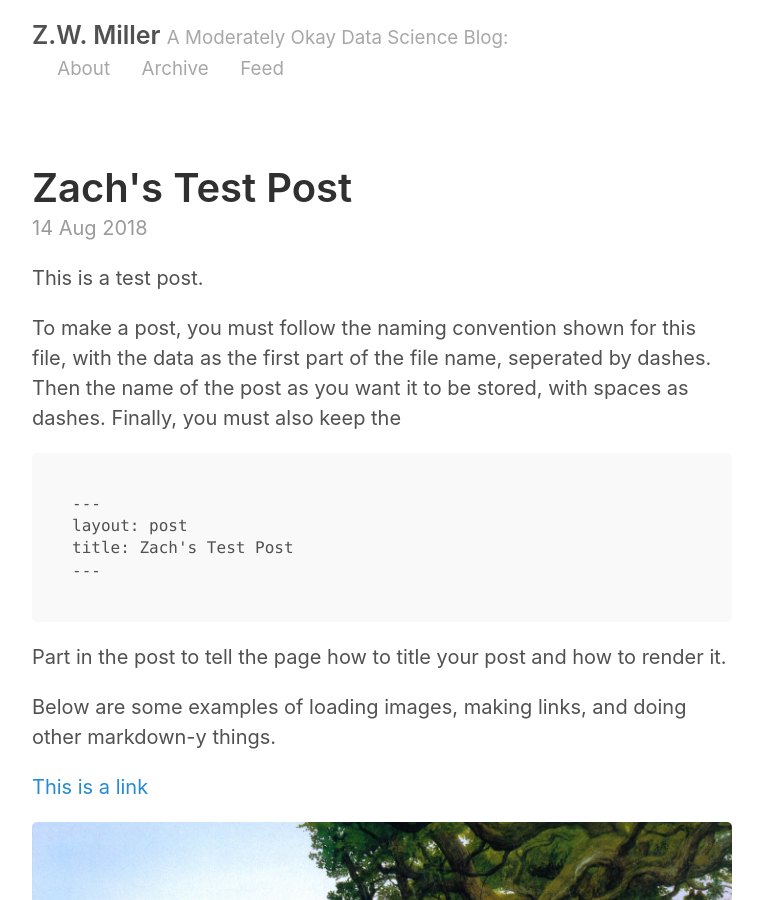
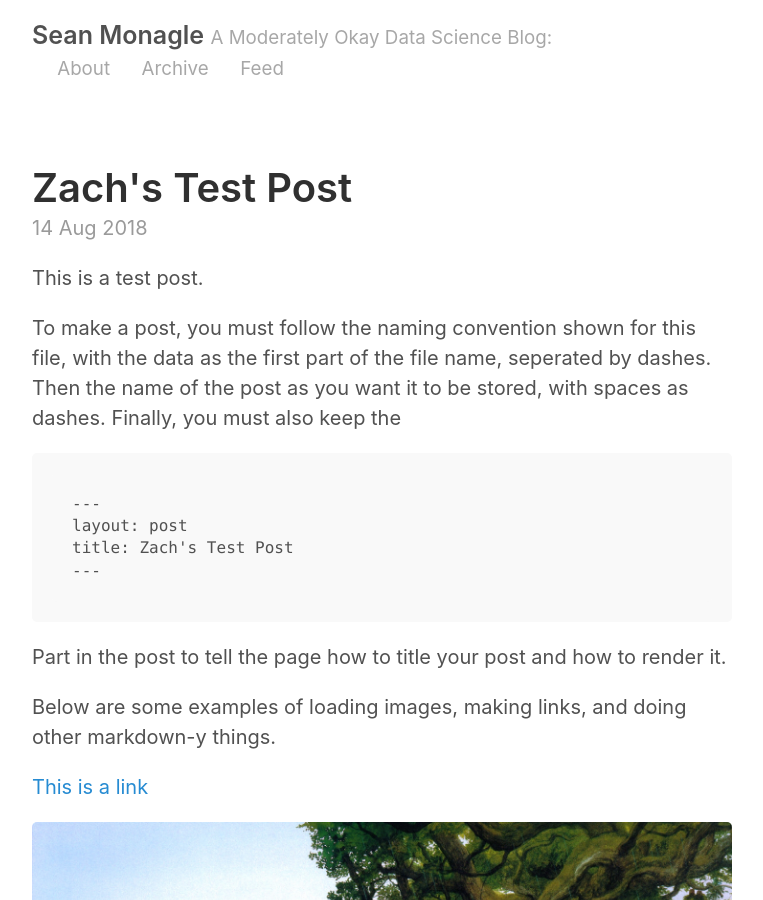
Before and after one commit to smonagle/smonagle.github.io, a Jekyll site: the page built from index.html, in a window 1280 px wide and 900 px high. Shown: the whole window, without its empty margins (258-1021 px from the left). Built offline with Jekyll 4.4.1, drawn with Linux system fonts in a browser that asks for light colours; the list of posts is cut into pages by our own code.

Commit message:
Change info to Sean

```diff
--- a/_config.yml
+++ b/_config.yml
@@ -2,9 +2,9 @@
 permalink:           pretty
 
 # Setup
-title:               Z.W. Miller
+title:               Sean Monagle
 tagline:             A Moderately Okay Data Science Blog
-url:                 http://zwmiller.github.io
+url:                 http://smonagle.github.io
 paginate:            2
 baseurl:             ""
 
@@ -17,14 +17,14 @@ sass:
 
 # About/contact
 author:
-  name:              Zach Miller
-  url:               https://twitter.com/zaglamir
-  email:             zach@thisismetis.com
+  name:              Sean Monagle
+  url:               https://smonagle.github.io
+  email:             sean.monagle@gmail.com
 
 # Custom vars
 version:             2.0.0
 github:
-  repo:              https://github.com/zwmiller
+  repo:              https://github.com/smonagle
 
 # Gems
 gems:
@@ -35,4 +35,4 @@ gems:
 pages_list:
   About: '/about'
   Archive: '/archive'
-  Feed: '/index.html'
+  Feed: '/index.'
```
